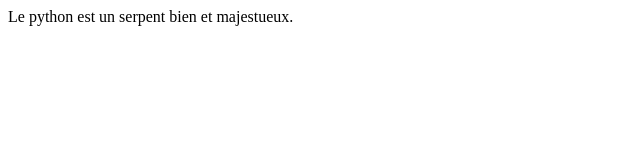
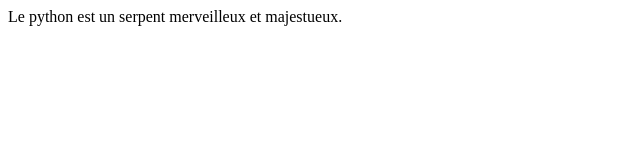
Before and after one commit to patmai/ressource_06_serpent, a plain HTML site: page index.html in a window 1280 px wide. Shown: the full height of the page, 0-640 px from the left. Drawn offline with Linux system fonts and the light colour scheme.

Commit message:
Correction terme peu esthétique

```diff
--- a/index.html
+++ b/index.html
@@ -1,6 +1,6 @@
 <html>
 <head><title>Mon serpent préféré</title></head>
 <body>
-    Le python est un serpent bien et majestueux.
+    Le python est un serpent merveilleux et majestueux.
 </body>
 </html>
```
